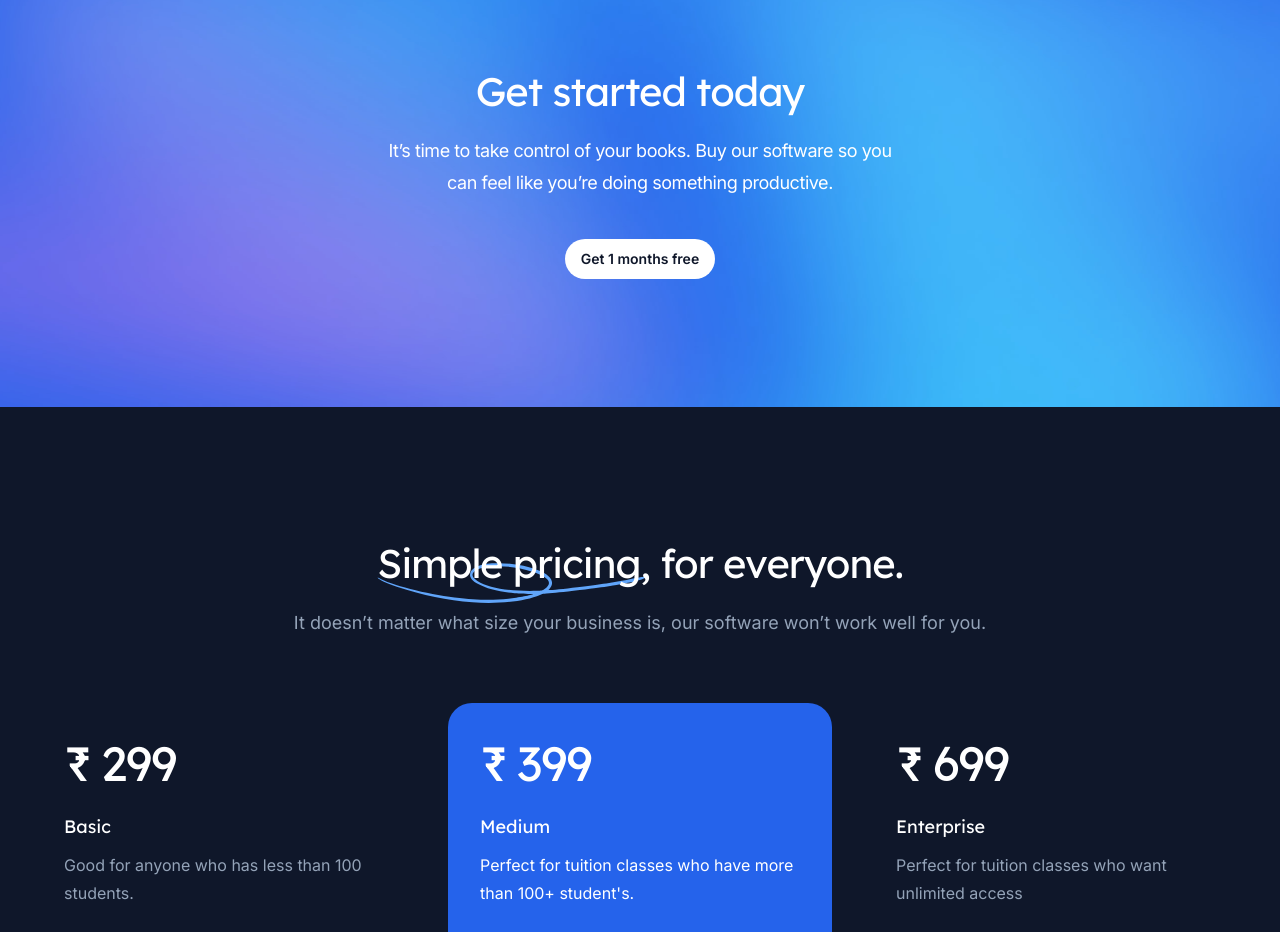
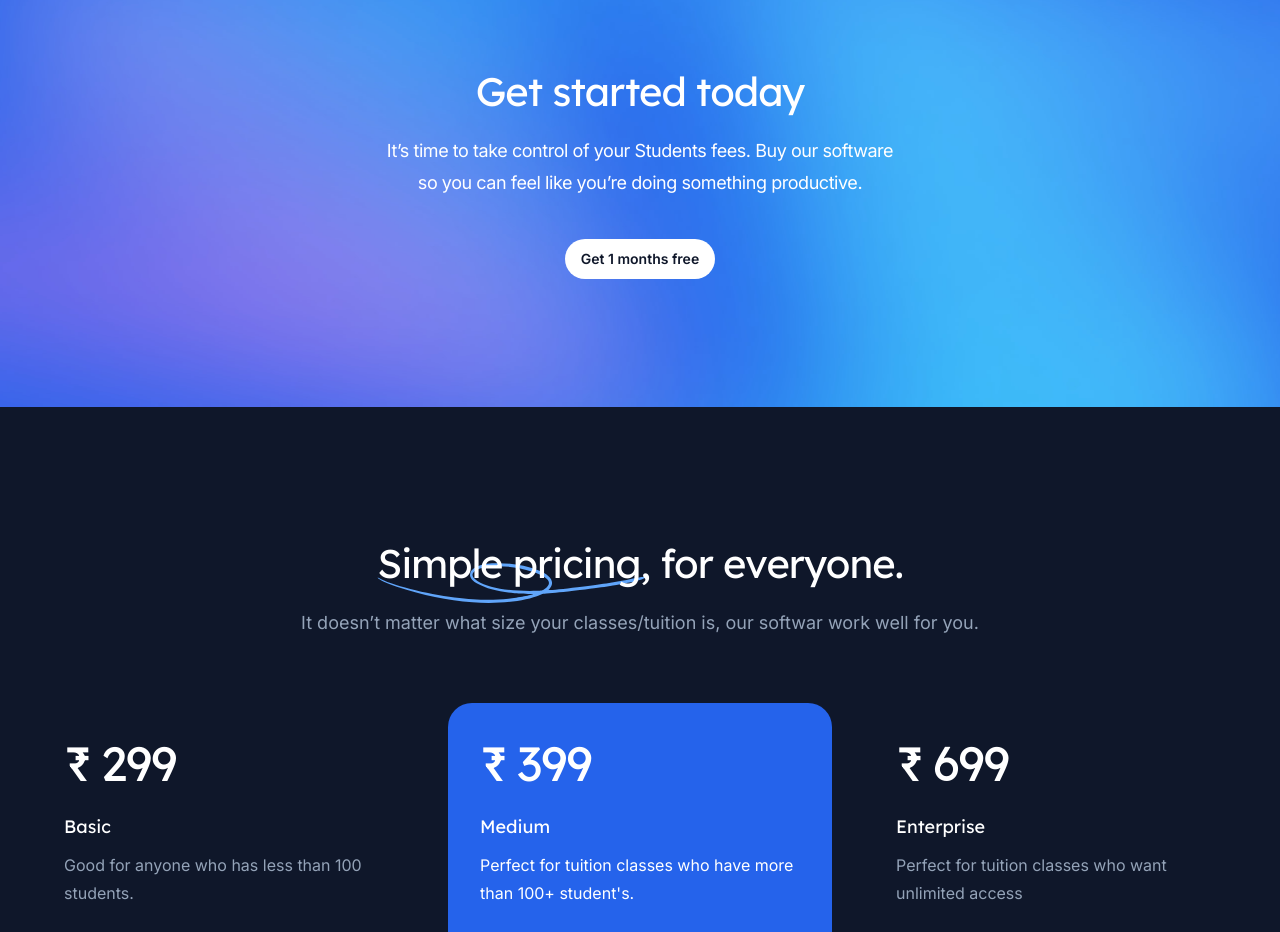
Before and after one commit to prajapatideepak/FeesManager, a Next.js app: page / in a window 1280 px wide. Shown: the part 2920-3852 px from the top of the page. Built offline with nearby package versions, Linux system fonts and the light colour scheme.

Commit message:
ok kar :bug:

```diff
--- a/src/components/CallToAction.jsx
+++ b/src/components/CallToAction.jsx
@@ -26,7 +26,7 @@ export function CallToAction() {
             Get started today
           </h2>
           <p className="mt-4 text-lg tracking-tight text-white">
-            It’s time to take control of your books. Buy our software so you can
+            It’s time to take control of your Students fees. Buy our software so you can
             feel like you’re doing something productive.
           </p>
           <ButtonLink href="/register" color="white" className="mt-10">
--- a/src/components/Pricing.jsx
+++ b/src/components/Pricing.jsx
@@ -100,7 +100,7 @@ export function Pricing() {
             for everyone.
           </p>
           <p className="mt-4 text-lg text-slate-400">
-            It doesn’t matter what size your business is, our software won’t
+            It doesn’t matter what size your classes/tuition is, our softwar
             work well for you.
           </p>
         </div>
--- a/src/components/SecondaryFeatures.jsx
+++ b/src/components/SecondaryFeatures.jsx
@@ -131,14 +131,14 @@ function Feature({ feature, isActive, className, ...props }) {
 function FeaturesMobile() {
   return (
     <div className="-mx-4 mt-20 space-y-10 overflow-hidden px-4 sm:-mx-6 sm:px-6 lg:hidden">
-      {features.map((feature) => (
-        <div key={feature.name}>
+      {
+        <div key={features[0].name}>
           {/* <Feature feature={feature} className="mx-auto max-w-2xl" isActive /> */}
           <div className="relative mt-10 pb-10">
             <div className="absolute -inset-x-4 bottom-0 top-8 bg-slate-200 sm:-inset-x-6" />
             <div className="relative mx-auto aspect-[844/428] w-[52.75rem] overflow-hidden rounded-xl bg-white shadow-lg shadow-slate-900/5 ring-1 ring-slate-500/10">
               <Image
-                src={feature.image}
+                src={features[0].image}
                 alt=""
                 layout="fill"
                 sizes="52.75rem"
@@ -146,7 +146,7 @@ function FeaturesMobile() {
             </div>
           </div>
         </div>
-      ))}
+      }
     </div>
   )
 }
@@ -177,6 +177,7 @@ function FeaturesDesktop() {
           <Tab.Panels className="relative mt-20 overflow-hidden rounded-4xl bg-slate-200 px-14 py-16 xl:px-16">
             <div className="-mx-5 flex">
               {features.map((feature, featureIndex) => (
+
                 <Tab.Panel
                   static
                   key={feature.name}
```
